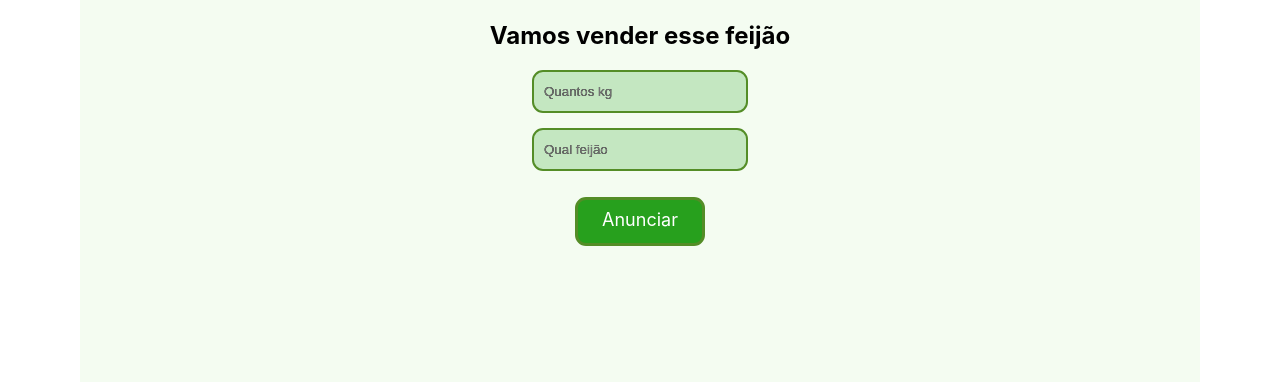
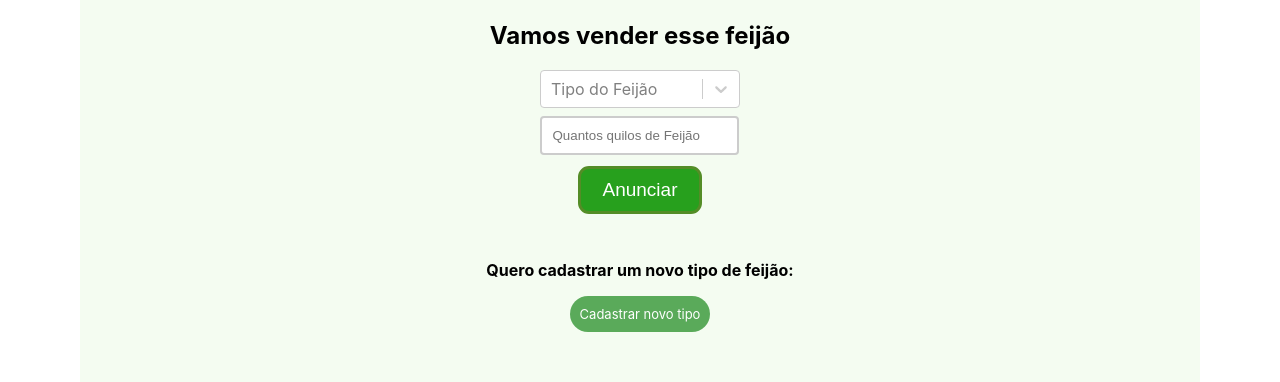
Before and after one commit to vladimiremi/done, a React (Create React App) app: page /newadvertisement in a window 1280 px wide. Shown: the part 173-555 px from the top of the page. Built offline with nearby package versions, Linux system fonts and the light colour scheme; no server answers.

Commit message:
Chore: added ad registration page

```diff
--- a/package.json
+++ b/package.json
@@ -12,6 +12,7 @@
     "react-icons": "^4.1.0",
     "react-router-dom": "^5.2.0",
     "react-scripts": "4.0.1",
+    "react-select": "^4.0.2",
     "web-vitals": "^0.2.4"
   },
   "scripts": {
--- a/src/pages/NewAdvertisement/index.js
+++ b/src/pages/NewAdvertisement/index.js
@@ -1,9 +1,53 @@
-import React from 'react';
-import {Link} from 'react-router-dom';
+import React, { useState, useEffect } from 'react';
+import {Link, useHistory} from 'react-router-dom';
+import Select from 'react-select';
 import './styles.css';
 import logo from '../../assents/logo.png';
+import api from '../../services/api';
 
 export default function NewAdvertisement(){
+
+    const agricultorId = localStorage.getItem('agricultorId');
+    const [options, serOptions] =  useState();
+    const [type, setType] = useState();
+    const [quantity, setQuantity] = useState();
+
+    const history = useHistory();
+
+    function handleChangeType(e) {
+        const type = options.filter(tes =>  tes.value === e.value); //aqui retorna um array na posição zero com o objeto encontrado
+
+        setType(type[0].id); //aqui estou acessando esse array na posição zero pegando o id dele
+
+      }
+    useEffect(()=>{
+        api.get('newadvertisement').then(response => {
+            serOptions(response.data.produtos.map(produto => (
+                {value: produto.type, label: produto.type, id: produto.id}
+                )))
+        })
+    }
+    , [])
+
+    async function handleNewAdvertisement(e) {
+        e.preventDefault();
+        const dat = {
+            quantity,
+            produto_id: type,
+        };
+
+        try{
+            await api.post('newadvertisement', dat, {
+                headers: {
+                    Authorization: agricultorId,
+                }
+            })
+        } catch(err) {
+            alert("Erro ao tentar cadastrar o anúncio. Tente novamente.")
+        }
+
+        history.push('/user');
+    }
 
     return(
         <div className="done">
@@ -11,10 +55,25 @@ export default function NewAdvertisement(){
                 <img src={logo} alt="Done"/>
             </div>
             <h2>Vamos vender esse feijão</h2>
-            <form className="inputs">
-                    <input className="input" type="input" placeholder="Quantos kg"/>
-                    <input className="input" type="input" placeholder="Qual feijão"/>
-                    <Link className="button" to="/user">Anunciar</Link>
+            <form className="inputs" onSubmit={handleNewAdvertisement}>
+
+
+                    <Select
+                        className="input-select"
+                        options={options}
+                        placeholder="Tipo do Feijão"
+                        onChange={handleChangeType}
+                    />
+                    <input
+                        className="input-quantity"
+                        placeholder="Quantos quilos de Feijão"
+                        value={quantity}
+                        onChange={e => setQuantity(e.target.value)}
+                    />
+                    <button className="button-sale" type="submit">Anunciar</button>
+
+                    <p> <strong>Quero cadastrar um novo tipo de feijão:</strong></p>
+                    <Link className="link" to="/register">Cadastrar novo tipo</Link>
             </form>
 
         </div>
--- a/src/pages/NewAdvertisement/styles.css
+++ b/src/pages/NewAdvertisement/styles.css
@@ -0,0 +1,37 @@
+.input-select {
+  width: 200px;
+  color: black;
+}
+
+.input-quantity {
+  padding: 10px;
+  width: 175px;
+  margin-top: 8px;
+  border-radius: 4px;
+  border-style: solid;
+  border-color: hsl(0, 0%, 80%);
+}
+
+.button-sale {
+  color: white;
+  text-align: center;
+  text-decoration: none;
+  width: 124px;
+  left: 119px;
+  top: 371px;
+  background-color: #27a01d;
+  border: #548d27;
+  border-style: solid;
+  border-radius: 11px;
+  transition: filter 0.2s;
+  margin-top: 11px;
+  display: inline-block;
+  text-align: center;
+  line-height: 40px;
+  margin-bottom: 30px;
+  font-size: 19px;
+}
+
+.button-sale:hover {
+  background-color: #548d27;
+}
--- a/src/pages/User/index.js
+++ b/src/pages/User/index.js
@@ -59,9 +59,10 @@ export default function Home(){
                 <img src={logo} alt="logo"/>
                 <p>Bem vindo, {nickname}!</p>
                 <section className="container">
-                    <a className="home-button" href="https://api.whatsapp.com/send/?phone=5586981266700&text=Oi vi o seu anúncio no Done">
+                    <Link className="home-button" to="/newadvertisement">
                         Anunciar
-                    </a>
+                    </Link>
+                    {/* "https://api.whatsapp.com/send/?phone=5586981266700&text=Oi vi o seu anúncio no Done" */}
                     <button className="home-button sair" onClick={handleLogout}>
                         Sair
                     </button>
```
Also changed, not shown: 2 other files (tests, documents, lock files or other folders).
